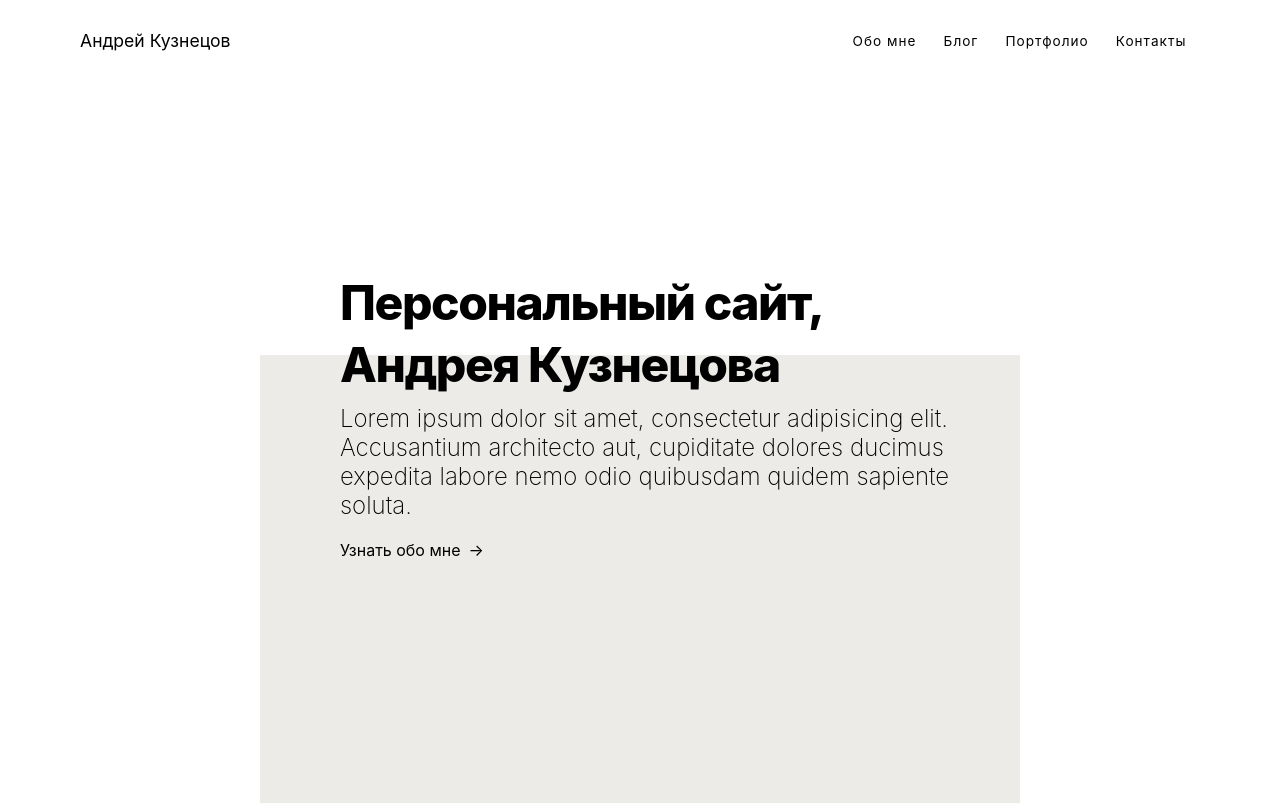
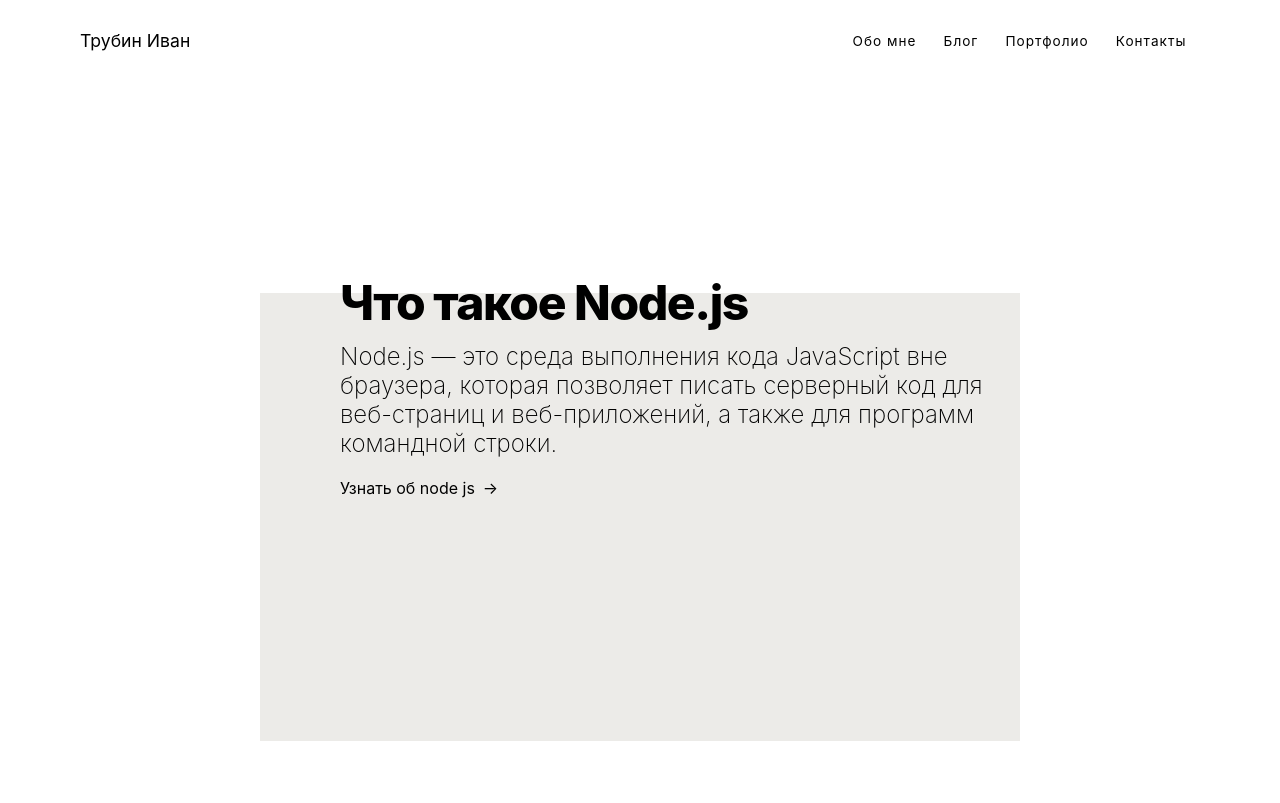
Before and after one commit to Ivan-Trubin/samrab, a SvelteKit app: page / in a window 1280 px wide. Built offline with nearby package versions, Linux system fonts and the light colour scheme.

Commit message:
SvelteKit

```diff
--- a/src/routes/+layout.svelte
+++ b/src/routes/+layout.svelte
@@ -1,6 +1,6 @@
 <nav>
     <div class="nav-container">
-        <a href="/" class="nav-logo" title="Back to Homepage">Андрей Кузнецов</a>
+        <a href="/" class="nav-logo" title="Back to Homepage">Трубин Иван</a>
         <div class="nav-links">
             {#each nav as link}
 				{#if link.isShow}
--- a/src/routes/+page.svelte
+++ b/src/routes/+page.svelte
@@ -8,15 +8,15 @@
             <div class="container info-container">
                 <div class="info-text">
                     <h1>
-                    <p class="animate-text-1">Персональный сайт,</p>
-                    <p class="text-2">Андрея Кузнецова</p>
+                    <p class="animate-text-1">Что такое Node.js</p>
+
                     </h1>
                 </div>
                 <h2 class="subtitle">
-                   Lorem ipsum dolor sit amet, consectetur adipisicing elit. Accusantium architecto aut, cupiditate dolores ducimus expedita labore nemo odio quibusdam quidem sapiente soluta.
+                    Node.js — это среда выполнения кода JavaScript вне браузера, которая позволяет писать серверный код для веб-страниц и веб-приложений, а также для программ командной строки.
                 </h2>
                 <div style="color:black" class="scroll-button animate-scroll" tabindex="0">
-                    <a href="/about">Узнать обо мне</a><div class="arrow">→</div>
+                    <a href="/about">Узнать об node js</a><div class="arrow">→</div>
                 </div>
             </div>
         </div>
```
